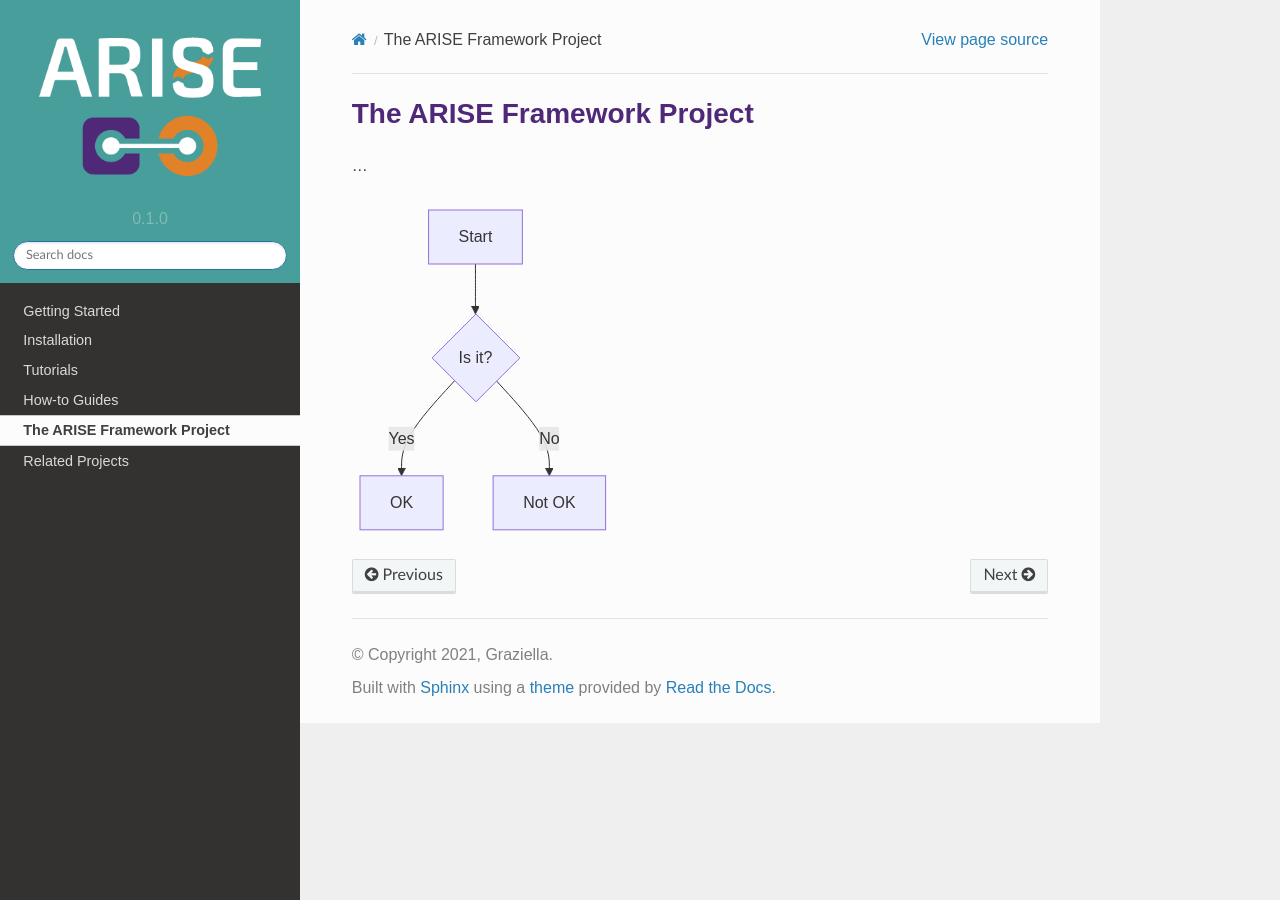
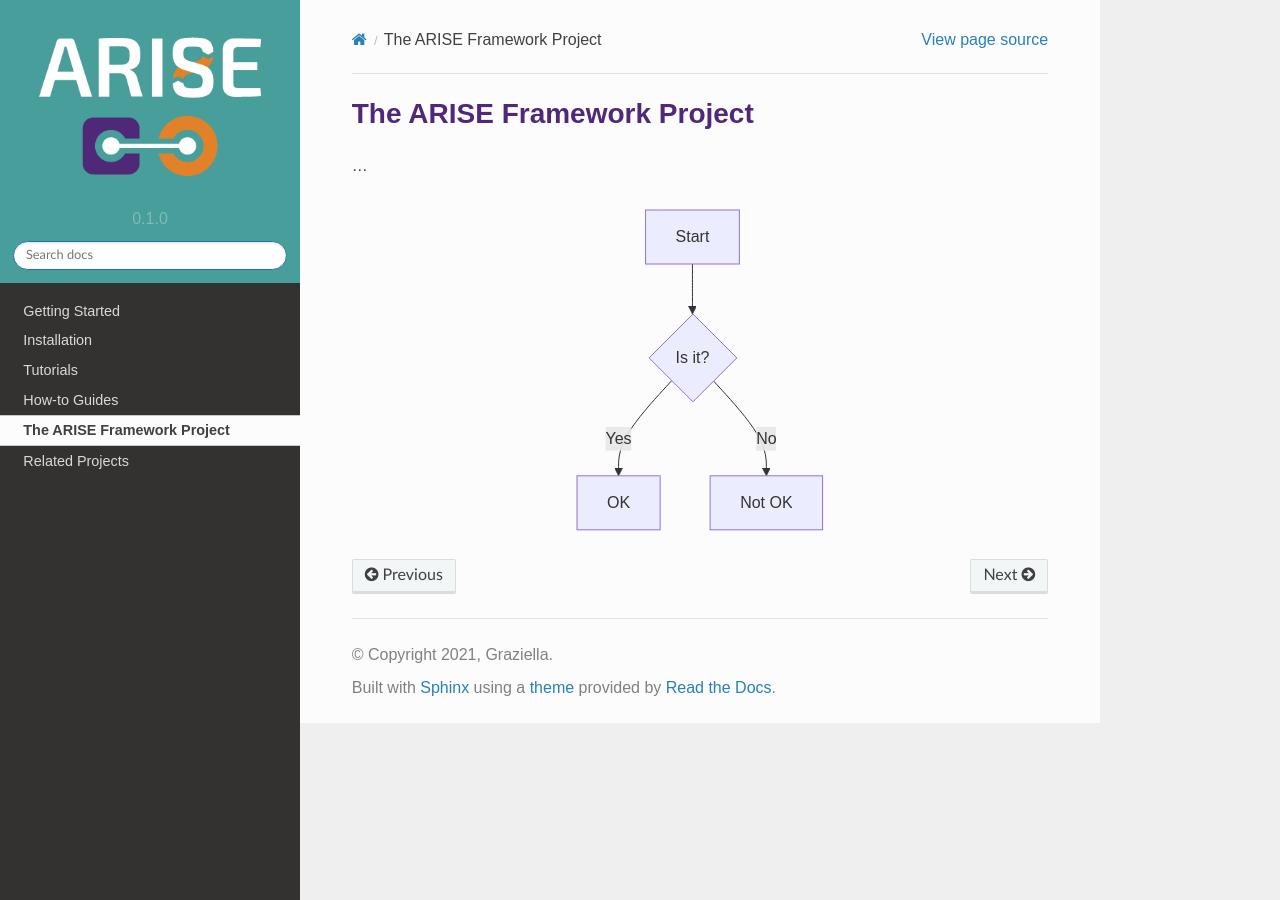
Before and after one commit to agileHRI/arise_documentation, a Sphinx documentation site: the page built from docs/source/the-arise-framework-project.rst, in a window 1280 px wide. Built offline with Sphinx 7.4.7 and the Read the Docs theme 2.0.0, drawn with Linux system fonts in a browser that asks for light colours.

Commit message:
Centering mermaid diagrams

```diff
--- a/docs/source/_static/custom.css
+++ b/docs/source/_static/custom.css
@@ -22,3 +22,11 @@ body, h1, h2, h3, h4, h5, h6, p, span, li, td, th, a {
 h1, h2, h3, h4, h5, h6 {
     color: #502878; /* ARISE purple */
 }
+
+/* Center mermaid diagrams */
+.mermaid {
+    display: block;
+    margin-left: auto;
+    margin-right: auto;
+    text-align: center;
+}
```
